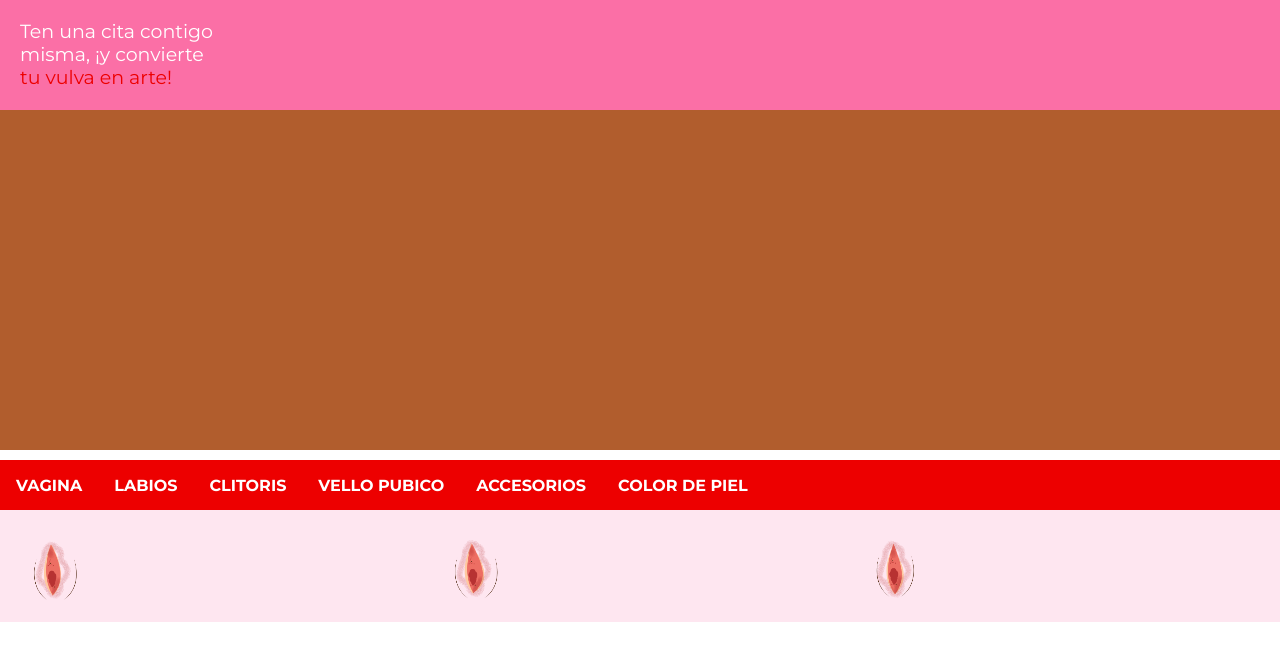
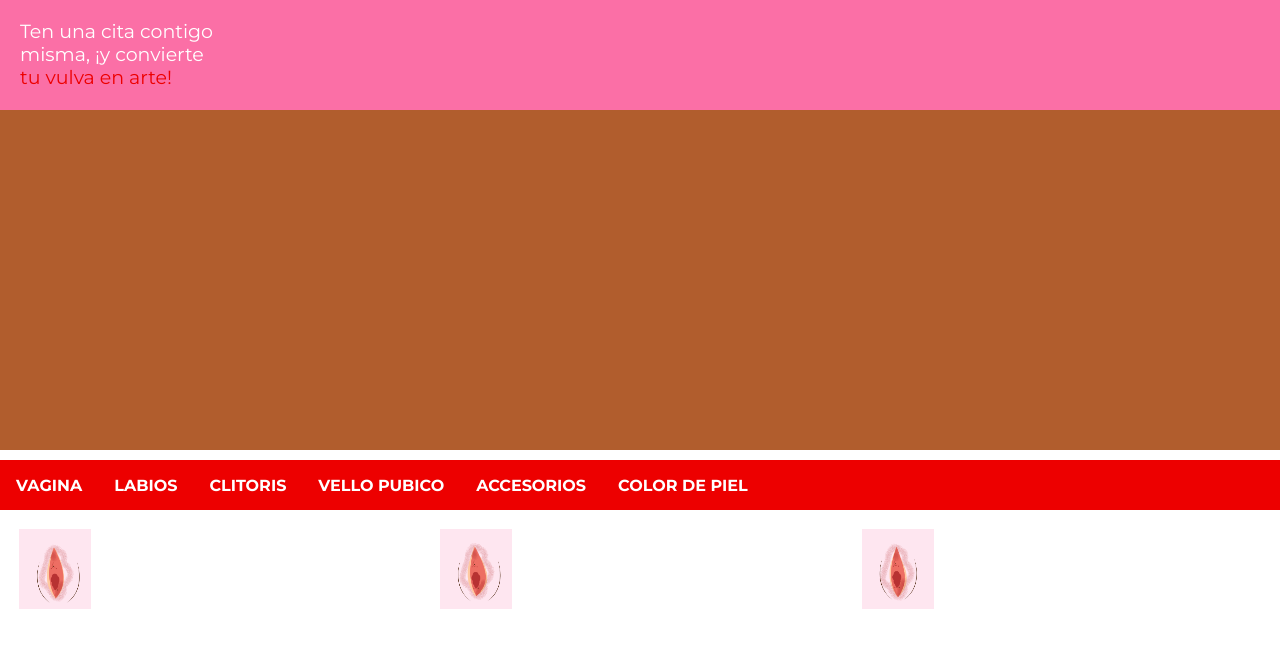
Before and after one commit to cryptodev6/vulvatar-builder, an Angular app: page /image-builder in a window 1280 px wide. Shown: the top 660 px of the page. Built offline with nearby package versions, Linux system fonts and the light colour scheme.

Commit message:
css modified for image selector

```diff
--- a/src/app/image-builder/image-builder.component.html
+++ b/src/app/image-builder/image-builder.component.html
@@ -15,7 +15,7 @@
       <div class="category" (click)="loadImages('color_piel')">Color de piel</div>
     </div>
     <div id="image-grid">
-      <img *ngFor="let image of images" (click)="selectImage(image)" [src]="image.imageUrl" class="image-selector">
+      <img *ngFor="let image of images" [id]="'image-' + image.id" (click)="selectImage(image)" [src]="image.imageUrl" class="image-selector">
     </div>
   </div>
 </div>
--- a/src/app/image-builder/image-builder.component.scss
+++ b/src/app/image-builder/image-builder.component.scss
@@ -60,12 +60,14 @@
   grid-template-columns: repeat(3, 1fr);
   grid-gap: 16px;
   padding: 16px;
-  background-color: rgb(254, 230, 240);
 }
 
 .image-selector {
   width: 72px;
   height: 80px;
+  background-color: rgb(254, 230, 240);
+  margin: 3px;
+  cursor: pointer;
 }
 
 #canvas-container {
--- a/src/app/image-builder/image-builder.component.ts
+++ b/src/app/image-builder/image-builder.component.ts
@@ -58,7 +58,6 @@ export class ImageBuilderComponent implements OnInit {
   }
 
   selectImage(image: any) {
-    console.log("image", image);
     for (var i=0; i< this.selectedImages.length; i++) {
       if (this.selectedImages[i].category === this.selectedCategory) {
         if (this.selectedImages[i].selectedId === null) {
@@ -70,6 +69,7 @@ export class ImageBuilderComponent implements OnInit {
           this.selectedImages[i].selectedId = image.id;
           this.appendDiv(image.imageUrl, image.id, this.selectedCategory);
         }
+        console.log("this.selectedImages", this.selectedImages);
         break;
       }
     }
@@ -89,6 +89,22 @@ export class ImageBuilderComponent implements OnInit {
     }
     const canvas = document.querySelector("#canvas");
     canvas?.appendChild(img);
+    // this.refreshImageSelection(imageId, selectedCategory);
+  }
+
+  refreshImageSelection(imageId: string, selectedCategory: string) {
+    // TODO: Create function
+    console.log("entered refreshImageSelection", this.images, imageId);
+    for (var i=0; i< this.images.length; i++) {
+      if (imageId === this.images[i].id) {
+        console.log("found image to change background", this.images[i]);
+        let searchString = "#image-" + imageId;
+        let canvas = document.querySelector(searchString) as HTMLCanvasElement;
+        if (!!canvas ) {
+          canvas.style.backgroundColor  = 'blue';
+        }
+      }
+    }
   }
 
   deleteDiv(imageId: string) {
```
